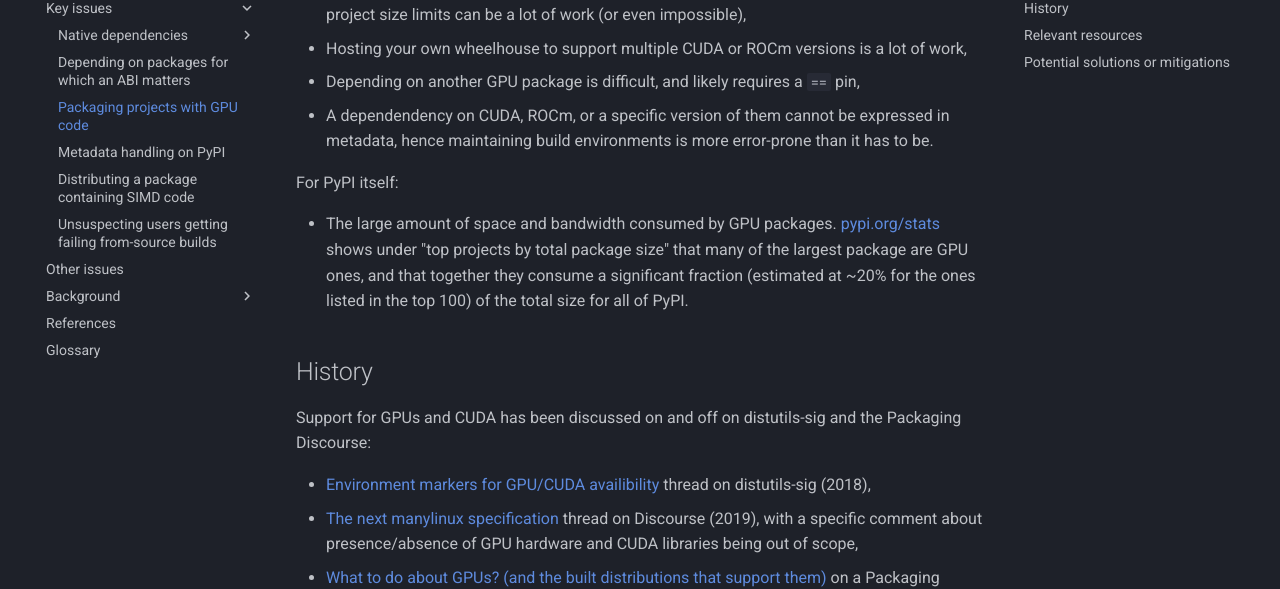
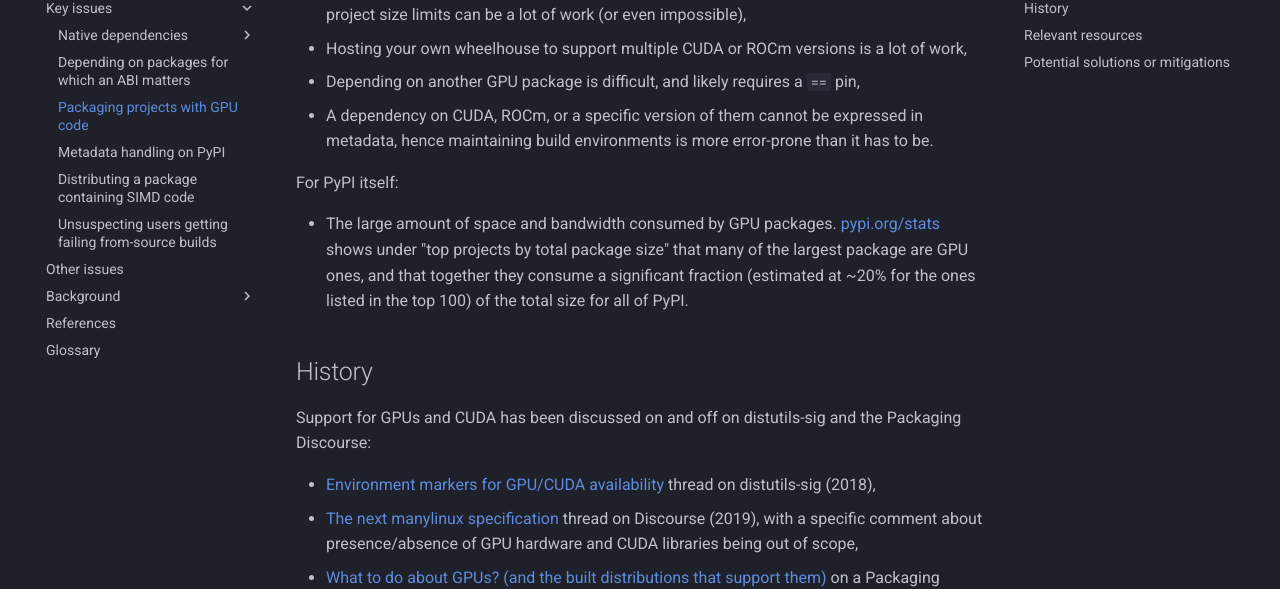
Before and after one commit to pypackaging-native/pypackaging-native, an MkDocs documentation site: the page built from docs/key-issues/gpus.md, in a window 1280 px wide and 900 px high, scrolled down 2474 px. Shown: the part 154-743 px from the top of the window. Built offline with MkDocs 1.6.1 and Material for MkDocs 9.7.7, drawn with Linux system fonts in a browser that asks for light colours; comment, search, counter and statistics services are not loaded; some of the changed text lies outside the part shown.

Commit message:
Fix typos (#11)
Found via `codespell`.

```diff
--- a/docs/key-issues/gpus.md
+++ b/docs/key-issues/gpus.md
@@ -138,7 +138,7 @@ Maintainer effort:
 - Hosting your own wheelhouse to support multiple CUDA or ROCm versions is a
   lot of work,
 - Depending on another GPU package is difficult, and likely requires a `==` pin,
-- A dependendency on CUDA, ROCm, or a specific version of them cannot be
+- A dependency on CUDA, ROCm, or a specific version of them cannot be
   expressed in metadata, hence maintaining build environments is more
   error-prone than it has to be.
 
@@ -154,7 +154,7 @@ For PyPI itself:
 
 Support for GPUs and CUDA has been discussed on and off on distutils-sig and the Packaging Discourse:
 
-- [Environment markers for GPU/CUDA availibility](https://mail.python.org/archives/list/distutils-sig@python.org/thread/LXLF4YSC4WUZOYRX65DW7CESIX7UUBK5/#LXLF4YSC4WUZOYRX65DW7CESIX7UUBK5)
+- [Environment markers for GPU/CUDA availability](https://mail.python.org/archives/list/distutils-sig@python.org/thread/LXLF4YSC4WUZOYRX65DW7CESIX7UUBK5/#LXLF4YSC4WUZOYRX65DW7CESIX7UUBK5)
   thread on distutils-sig (2018),
 - [The next manylinux specification](https://discuss.python.org/t/the-next-manylinux-specification/1043/42?u=rgommers)
   thread on Discourse (2019), with a specific comment about presence/absence of
```
Also changed, not shown: other parts of docs/key-issues/gpus.md (+1 -1 lines), docs/background/binary_interface.md (+2 -2 lines), docs/glossary.md (+2 -2 lines), docs/key-issues/native-dependencies/index.md (+1 -1 lines), docs/meta-topics/pypi_social_model.md (+2 -2 lines).
